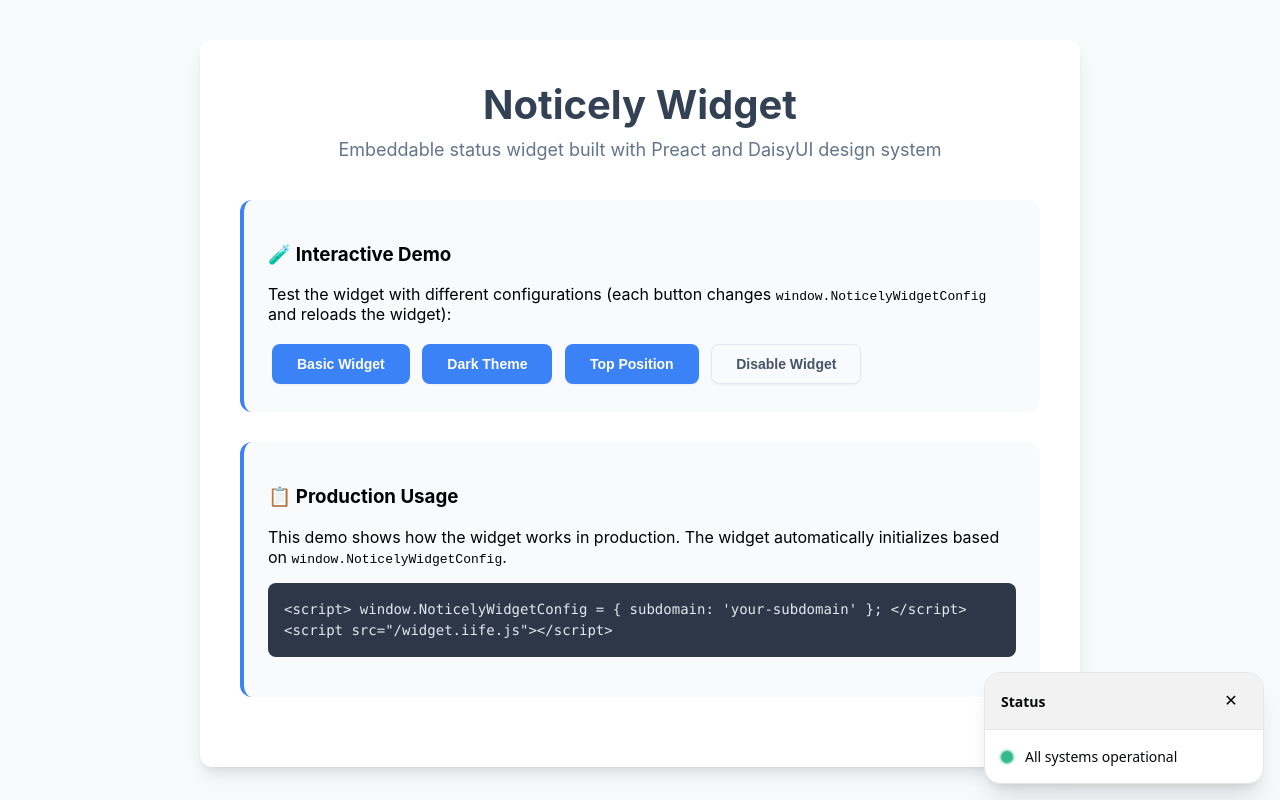
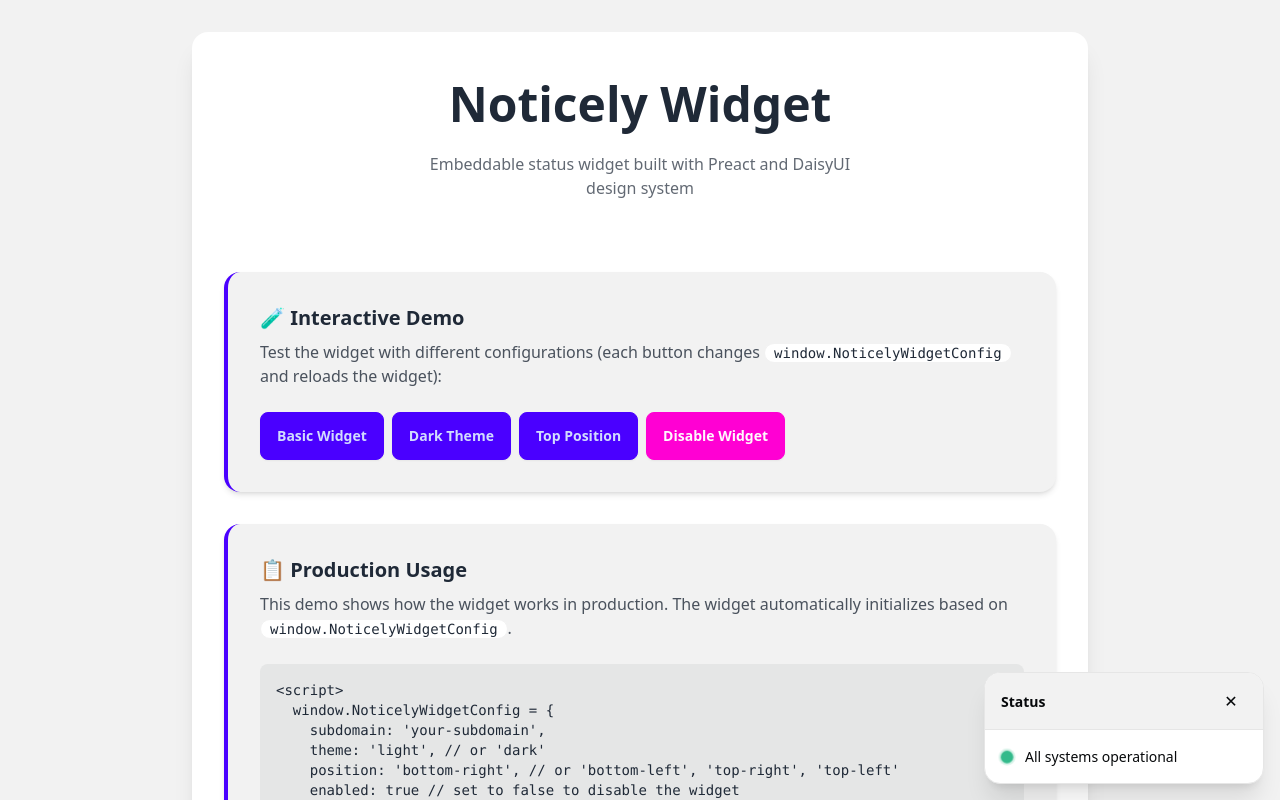
Before and after one commit to statuspal/noticely-embed-widget, a Preact app: page / in a window 1280 px wide. Shown: the top 800 px of the page. Built offline with nearby package versions, Linux system fonts and the light colour scheme.

Commit message:
feat: Update widget to use DaisyUI, enhance configuration options, and improve documentation

```diff
--- a/index.html
+++ b/index.html
@@ -1,145 +1,78 @@
 <!doctype html>
-<html lang="en">
+<html lang="en" data-theme="light">
   <head>
     <meta charset="UTF-8" />
     <meta name="viewport" content="width=device-width, initial-scale=1.0" />
     <title>Noticely Widget Demo</title>
-    <style>
-      body {
-        font-family:
-          -apple-system, BlinkMacSystemFont, 'Segoe UI', Roboto, sans-serif;
-        margin: 40px;
-        background: #f8f9fa;
-      }
-      .container {
-        max-width: 800px;
-        margin: 0 auto;
-        background: white;
-        padding: 40px;
-        border-radius: 12px;
-        box-shadow:
-          0 10px 15px -3px rgba(0, 0, 0, 0.1),
-          0 4px 6px -4px rgba(0, 0, 0, 0.1);
-      }
-      .section {
-        margin: 30px 0;
-        padding: 24px;
-        background: #f8fafc;
-        border-radius: 12px;
-        border-left: 4px solid #3b82f6;
-      }
-
-      /* DaisyUI-inspired button styles - higher specificity to override widget CSS */
-      .container .btn {
-        display: inline-flex !important;
-        align-items: center !important;
-        justify-content: center !important;
-        border-radius: 8px !important;
-        border: 1px solid transparent !important;
-        padding: 12px 24px !important;
-        margin: 4px !important;
-        font-size: 14px !important;
-        font-weight: 600 !important;
-        line-height: 1 !important;
-        cursor: pointer !important;
-        user-select: none !important;
-        transition: all 0.2s cubic-bezier(0.4, 0, 0.2, 1) !important;
-        background: #3b82f6 !important;
-        color: white !important;
-        box-shadow: 0 1px 2px 0 rgba(0, 0, 0, 0.05) !important;
-        width: auto !important;
-        height: auto !important;
-      }
-
-      .container .btn:hover {
-        background: #2563eb !important;
-        transform: translateY(-1px) !important;
-        box-shadow:
-          0 4px 6px -1px rgba(0, 0, 0, 0.1),
-          0 2px 4px -2px rgba(0, 0, 0, 0.1) !important;
-      }
-
-      .container .btn:active {
-        transform: translateY(0) !important;
-        box-shadow: 0 1px 2px 0 rgba(0, 0, 0, 0.05) !important;
-      }
-
-      .container .btn-secondary {
-        background: #f8fafc !important;
-        color: #475569 !important;
-        border: 1px solid #e2e8f0 !important;
-      }
-
-      .container .btn-secondary:hover {
-        background: #f1f5f9 !important;
-        border-color: #cbd5e0 !important;
-      }
-
-      .code {
-        background: #2d3748;
-        color: #e2e8f0;
-        padding: 16px;
-        border-radius: 8px;
-        overflow-x: auto;
-        margin: 16px 0;
-        font-family: 'Monaco', 'Menlo', 'Ubuntu Mono', monospace;
-        font-size: 14px;
-        line-height: 1.5;
-      }
-
-      .hero {
-        text-align: center;
-        margin-bottom: 40px;
-      }
-
-      .hero h1 {
-        margin: 0 0 10px 0;
-        font-size: 2.5rem;
-        font-weight: 700;
-        color: #334155;
-      }
-
-      .hero p {
-        margin: 0;
-        font-size: 1.125rem;
-        color: #64748b;
-      }
-    </style>
+    <link
+      href="https://cdn.jsdelivr.net/npm/daisyui@4.12.10/dist/full.min.css"
+      rel="stylesheet"
+      type="text/css"
+    />
+    <script src="https://cdn.tailwindcss.com"></script>
   </head>
-  <body>
-    <div class="container">
-      <div class="hero">
-        <h1>Noticely Widget</h1>
-        <p>
-          Embeddable status widget built with Preact and DaisyUI design system
+  <body class="bg-base-200 p-8">
+    <div
+      class="demo-container max-w-4xl mx-auto bg-base-100 rounded-2xl shadow-xl p-8"
+    >
+      <div class="hero bg-base-100 pb-8">
+        <div class="hero-content text-center">
+          <div class="max-w-md">
+            <h1 class="text-5xl font-bold text-base-content">
+              Noticely Widget
+            </h1>
+            <p class="py-6 text-base-content/70">
+              Embeddable status widget built with Preact and DaisyUI design
+              system
             </p>
           </div>
+        </div>
+      </div>
 
-      <div class="section">
-        <h3>🧪 Interactive Demo</h3>
-        <p>
+      <div class="card bg-base-200 shadow-md border-l-4 border-l-primary mb-8">
+        <div class="card-body">
+          <h3 class="card-title text-xl">🧪 Interactive Demo</h3>
+          <p class="text-base-content/80 mb-4">
             Test the widget with different configurations (each button changes
-          <code>window.NoticelyWidgetConfig</code> and reloads the widget):
+            <code class="badge">window.NoticelyWidgetConfig</code> and reloads
+            the widget):
           </p>
-        <button class="btn" onclick="createBasicWidget()">Basic Widget</button>
-        <button class="btn" onclick="createDarkWidget()">Dark Theme</button>
-        <button class="btn" onclick="createTopWidget()">Top Position</button>
+          <div class="card-actions">
+            <button class="btn btn-primary" onclick="createBasicWidget()">
+              Basic Widget
+            </button>
+            <button class="btn btn-primary" onclick="createDarkWidget()">
+              Dark Theme
+            </button>
+            <button class="btn btn-primary" onclick="createTopWidget()">
+              Top Position
+            </button>
             <button class="btn btn-secondary" onclick="clearWidgets()">
               Disable Widget
             </button>
           </div>
+        </div>
+      </div>
 
-      <div class="section">
-        <h3>📋 Production Usage</h3>
-        <p>
+      <div class="card bg-base-200 shadow-md border-l-4 border-l-primary">
+        <div class="card-body">
+          <h3 class="card-title text-xl">📋 Production Usage</h3>
+          <p class="text-base-content/80 mb-4">
             This demo shows how the widget works in production. The widget
             automatically initializes based on
-          <code>window.NoticelyWidgetConfig</code>.
+            <code class="badge">window.NoticelyWidgetConfig</code>.
           </p>
-        <div class="code">
-          &lt;script&gt; window.NoticelyWidgetConfig = { subdomain:
-          'your-subdomain' }; &lt;/script&gt; &lt;script
-          src="/widget.iife.js"&gt;&lt;/script&gt;
+          <div class="bg-base-300 rounded-lg p-4 overflow-x-auto">
+            <pre class="text-sm"><code>&lt;script&gt;
+  window.NoticelyWidgetConfig = {
+    subdomain: 'your-subdomain',
+    theme: 'light', // or 'dark'
+    position: 'bottom-right', // or 'bottom-left', 'top-right', 'top-left'
+    enabled: true // set to false to disable the widget
+  };
+&lt;/script&gt;
+&lt;script src="https://github.com/statuspal/noticely-embed-widget/releases/latest/download/main.iife.js"&gt;&lt;/script&gt;</code></pre>
+          </div>
         </div>
       </div>
     </div>
@@ -149,7 +82,8 @@
         subdomain: 'demo-production'
       };
     </script>
-    <script type="module" src="/src/widget.tsx"></script>
+    <!-- We use the module version here for easier local development -->
+    <script type="module" src="/src/main.tsx"></script>
 
     <script>
       // Demo functions that change config and reload widget
@@ -182,8 +116,10 @@
       };
 
       window.clearWidgets = () => {
-        // Simply destroy the widget without recreating
-        window.NoticelyWidget.destroy();
+        window.NoticelyWidgetConfig = {
+          enabled: false
+        };
+        window.NoticelyWidget.create();
       };
     </script>
   </body>
--- a/package.json
+++ b/package.json
@@ -1,6 +1,7 @@
 {
   "private": true,
   "type": "module",
+  "name": "noticely-embed-widget",
   "scripts": {
     "dev": "vite",
     "build": "vite build",
--- /dev/null
+++ b/src/main.tsx
@@ -0,0 +1,47 @@
+import { render } from 'preact';
+import Widget from './widget';
+
+const NOTICELY_WIDGET_CONTAINER_ID = 'noticely-widget-container';
+
+// Global API setup
+window.NoticelyWidget = {
+  create: (): void => {
+    // Read configuration from global window object
+    if (!window.NoticelyWidgetConfig) {
+      console.error(
+        'Noticely Widget: Configuration not found. Please provide window.NoticelyWidgetConfig with at least a subdomain property.'
+      );
+      return;
+    }
+
+    // Destroy existing widget first
+    window.NoticelyWidget.destroy();
+
+    // Check if widget is enabled (default true)
+    if (window.NoticelyWidgetConfig.enabled === false) return;
+
+    // Find existing container or create new one
+    let container = document.getElementById(NOTICELY_WIDGET_CONTAINER_ID);
+    if (!container) {
+      container = document.createElement('div');
+      container.id = NOTICELY_WIDGET_CONTAINER_ID;
+      document.body.appendChild(container);
+    }
+
+    // Render the widget into the container
+    render(<Widget {...window.NoticelyWidgetConfig} />, container);
+  },
+  destroy: (): void => {
+    // Find and remove the widget container
+    const container = document.getElementById(NOTICELY_WIDGET_CONTAINER_ID);
+    if (container?.parentNode) {
+      render(null, container);
+      container.parentNode.removeChild(container);
+    }
+  }
+};
+
+// Initialize when DOM is ready
+if (document.readyState === 'loading')
+  document.addEventListener('DOMContentLoaded', window.NoticelyWidget.create);
+else window.NoticelyWidget.create();
--- a/src/widget.tsx
+++ b/src/widget.tsx
@@ -1,21 +1,4 @@
-import { render } from 'preact';
 import './widget.css';
-
-// Global types
-declare global {
-  interface Window {
-    NoticelyWidget: {
-      create: () => void;
-      destroy: () => void;
-    };
-    NoticelyWidgetConfig?: {
-      subdomain: string;
-      position?: 'top-left' | 'top-right' | 'bottom-left' | 'bottom-right';
-      enabled?: boolean;
-      theme?: 'light' | 'dark';
-    };
-  }
-}
 
 // Main widget component - displays status information with controls
 export const Widget = ({
@@ -55,45 +38,4 @@
   );
 };
 
-// Global API setup
-window.NoticelyWidget = {
-  create: (): void => {
-    // Read configuration from global window object
-    if (!window.NoticelyWidgetConfig) {
-      console.error(
-        'Noticely Widget: Configuration not found. Please provide window.NoticelyWidgetConfig with at least a subdomain property.'
-      );
-      return;
-    }
-
-    // Check if widget is enabled (default true)
-    if (window.NoticelyWidgetConfig.enabled === false) return;
-
-    // Destroy existing widget first
-    window.NoticelyWidget.destroy();
-
-    // Find existing container or create new one
-    let container = document.getElementById('noticely-widget-container');
-    if (!container) {
-      container = document.createElement('div');
-      container.id = 'noticely-widget-container';
-      document.body.appendChild(container);
-    }
-
-    // Render the widget into the container
-    render(<Widget {...window.NoticelyWidgetConfig} />, container);
-  },
-  destroy: (): void => {
-    // Find and remove the widget container
-    const container = document.getElementById('noticely-widget-container');
-    if (container?.parentNode) {
-      render(null, container);
-      container.parentNode.removeChild(container);
-    }
-  }
-};
-
-// Initialize when DOM is ready
-if (document.readyState === 'loading')
-  document.addEventListener('DOMContentLoaded', window.NoticelyWidget.create);
-else window.NoticelyWidget.create();
+export default Widget;
--- a/tsconfig.json
+++ b/tsconfig.json
@@ -22,6 +22,6 @@
       "react-dom": ["./node_modules/preact/compat/"]
     }
   },
-  "include": ["src/**/*", "vite.config.ts", "eslint.config.js"],
+  "include": ["src/**/*", "vite.config.ts", "eslint.config.js", "**/*.d.ts"],
   "exclude": ["node_modules", "dist"]
 }
--- /dev/null
+++ b/types/global.d.ts
@@ -0,0 +1,13 @@
+// Global types
+declare interface Window {
+  NoticelyWidget: {
+    create: () => void;
+    destroy: () => void;
+  };
+  NoticelyWidgetConfig?: {
+    subdomain: string;
+    position?: 'top-left' | 'top-right' | 'bottom-left' | 'bottom-right';
+    enabled?: boolean;
+    theme?: 'light' | 'dark';
+  };
+}
--- a/vite.config.ts
+++ b/vite.config.ts
@@ -7,10 +7,10 @@
 // Shared build configuration
 const createBuildConfig = (isDev = false) => ({
   lib: {
-    entry: resolve(process.cwd(), 'src/widget.tsx'),
+    entry: resolve(process.cwd(), 'src/main.tsx'),
     name: 'NoticelyWidget',
-    fileName: 'widget',
-    formats: (isDev ? ['iife'] : ['iife', 'umd']) as ('iife' | 'umd')[]
+    fileName: 'main',
+    formats: ['iife', ...(isDev ? [] : ['umd'])] as ('iife' | 'umd')[]
   },
   minify: (isDev ? false : 'terser') as boolean | 'terser',
   rollupOptions: {
@@ -28,8 +28,8 @@
 
   return {
     name: 'auto-rebuild-widget',
-    handleHotUpdate({ file }) {
-      if (file.includes('src/widget') && !isBuilding) {
+    handleHotUpdate() {
+      if (!isBuilding) {
         isBuilding = true;
 
         build({
```
Also changed, not shown: 1 other file (tests, documents, lock files or other folders). Lines whose indentation alone changed are shown as unchanged.
